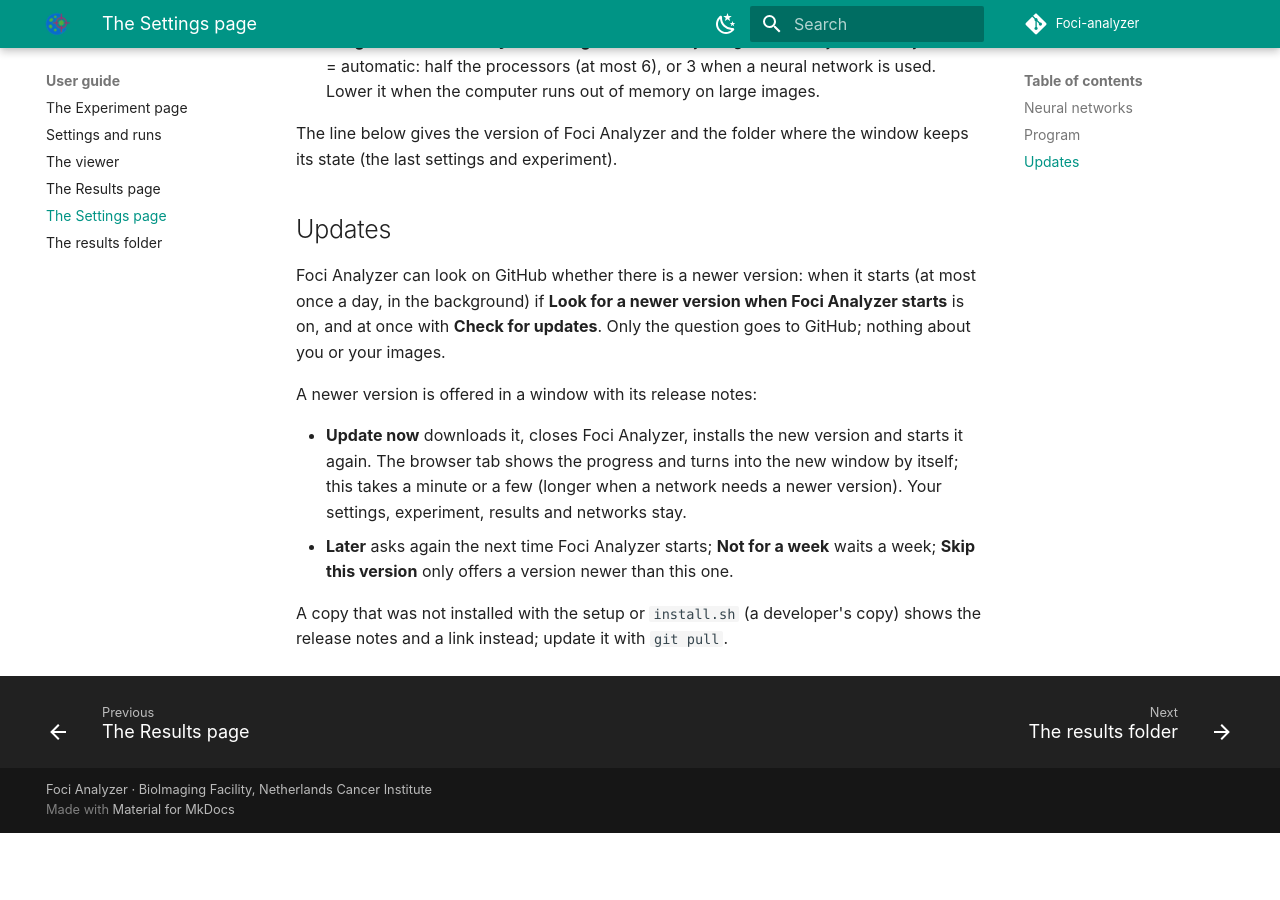
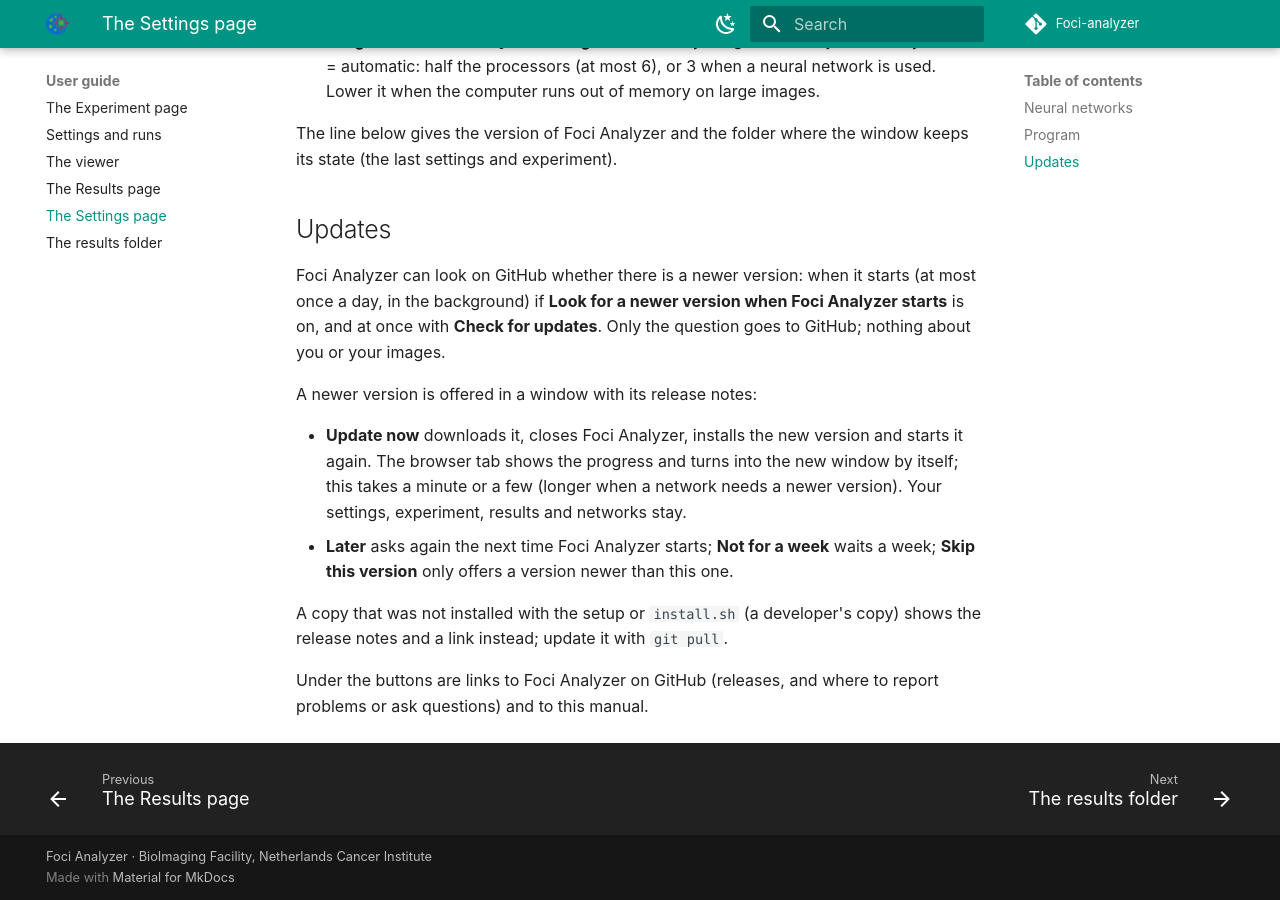
Before and after one commit to BioImaging-NKI/Foci-analyzer, an MkDocs documentation site: the page built from manual/guide/settings-page.md, in a window 1280 px wide and 900 px high, scrolled down 1454 px. Built offline with MkDocs 1.6.1 and Material for MkDocs 9.7.7, drawn with Linux system fonts in a browser that asks for light colours; comment, search, counter and statistics services are not loaded; before the commit the page ends 2287 px from its top, so only the background shows below that.

Commit message:
Updates card: links to GitHub and the manual
Co-Authored-By: Claude Opus 5.5 <noreply@anthropic.com>

```diff
--- a/manual/guide/settings-page.md
+++ b/manual/guide/settings-page.md
@@ -51,3 +51,6 @@ A newer version is offered in a window with its release notes:
 
 A copy that was not installed with the setup or `install.sh` (a developer's copy) shows the release notes and
 a link instead; update it with `git pull`.
+
+Under the buttons are links to Foci Analyzer on GitHub (releases, and where to report problems or ask
+questions) and to this manual.
--- a/src/foci_analyzer/static/app.css
+++ b/src/foci_analyzer/static/app.css
@@ -217,3 +217,5 @@ details.advanced > summary { cursor: pointer; color: var(--muted); font-size: 12
 .dialog-box .notes { white-space: pre-wrap; overflow: auto; flex: 1; min-height: 60px; border: 1px solid var(--line); border-radius: 8px;
   padding: 10px 12px; font-size: 13px; background: var(--bg); }
 .dialog-box .row { flex-wrap: wrap; gap: 8px; }
+
+#upd-info .links { margin-top: 6px; }
--- a/src/foci_analyzer/static/app.js
+++ b/src/foci_analyzer/static/app.js
@@ -935,7 +935,10 @@ function renderUpdate(u) {
   const when = u.last_check ? new Date(u.last_check * 1000).toLocaleString() : "not yet";
   const what = u.newer ? `Version ${u.latest.version} is available.` : u.latest ? "This is the newest version." : u.last_check ? "No release was found on GitHub." : "";
   $("upd-info").replaceChildren(`You have Foci Analyzer ${u.current}. Last check: ${when}. ${what} `,
-    u.newer ? el("button", { textContent: "Show the new version…", onclick: () => showUpdate(true) }) : "");
+    u.newer ? el("button", { textContent: "Show the new version…", onclick: () => showUpdate(true) }) : "",
+    el("div", { class: "links" }, el("a", { href: `https://github.com/${u.repository || "BioImaging-NKI/Foci-analyzer"}`, target: "_blank", rel: "noopener", textContent: "Foci Analyzer on GitHub" }),
+      " (releases, questions and problems) · ",
+      el("a", { href: "https://bioimaging-nki.github.io/Foci-analyzer/", target: "_blank", rel: "noopener", textContent: "Manual" })));
 }
 function showUpdate(asked) {
   if (!U || !U.newer || (!asked && (!U.show || updateLater))) return;
```
